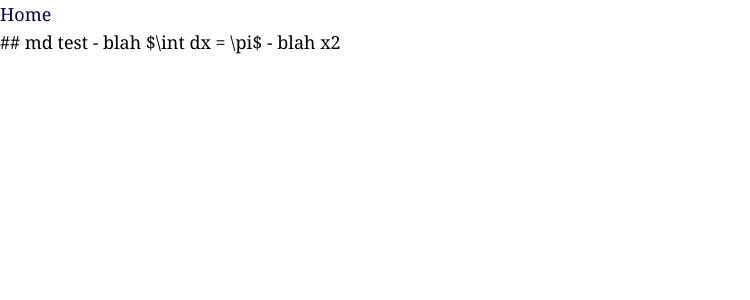
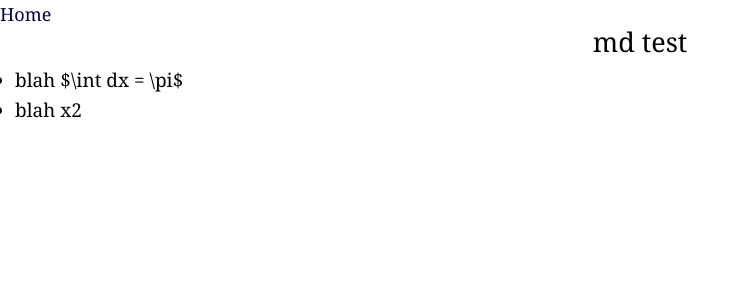
Before and after one commit to ethanlake/ethanlake.github.io, a Jekyll site: the page built from blogs/blog_test.md, in a window 1280 px wide. Shown: the top 300 px of the page, without its empty margins (0-750 px from the left). Built offline with Jekyll 4.4.1, drawn with Linux system fonts in a browser that asks for light colours.

Commit message:
Update blog_test.md

```diff
--- a/blogs/blog_test.md
+++ b/blogs/blog_test.md
@@ -3,12 +3,7 @@ layout: default
 title: "Test Blog Post"
 ---
 
-<link rel="stylesheet" href="/index.css">
-<div class="content">
-
 ## md test
 
 - blah $\int dx = \pi$
 - blah x2
-
-</div>
```
